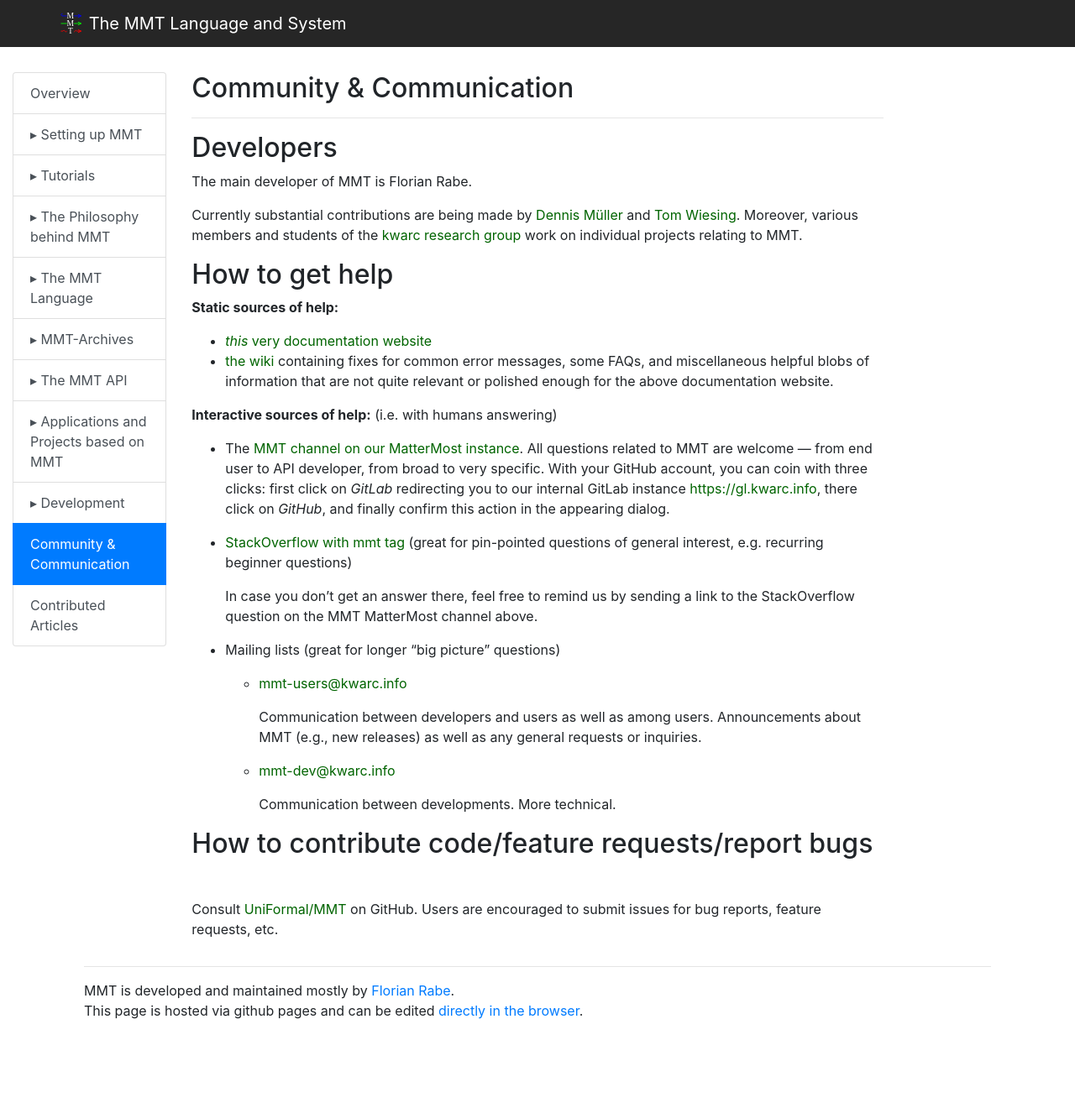
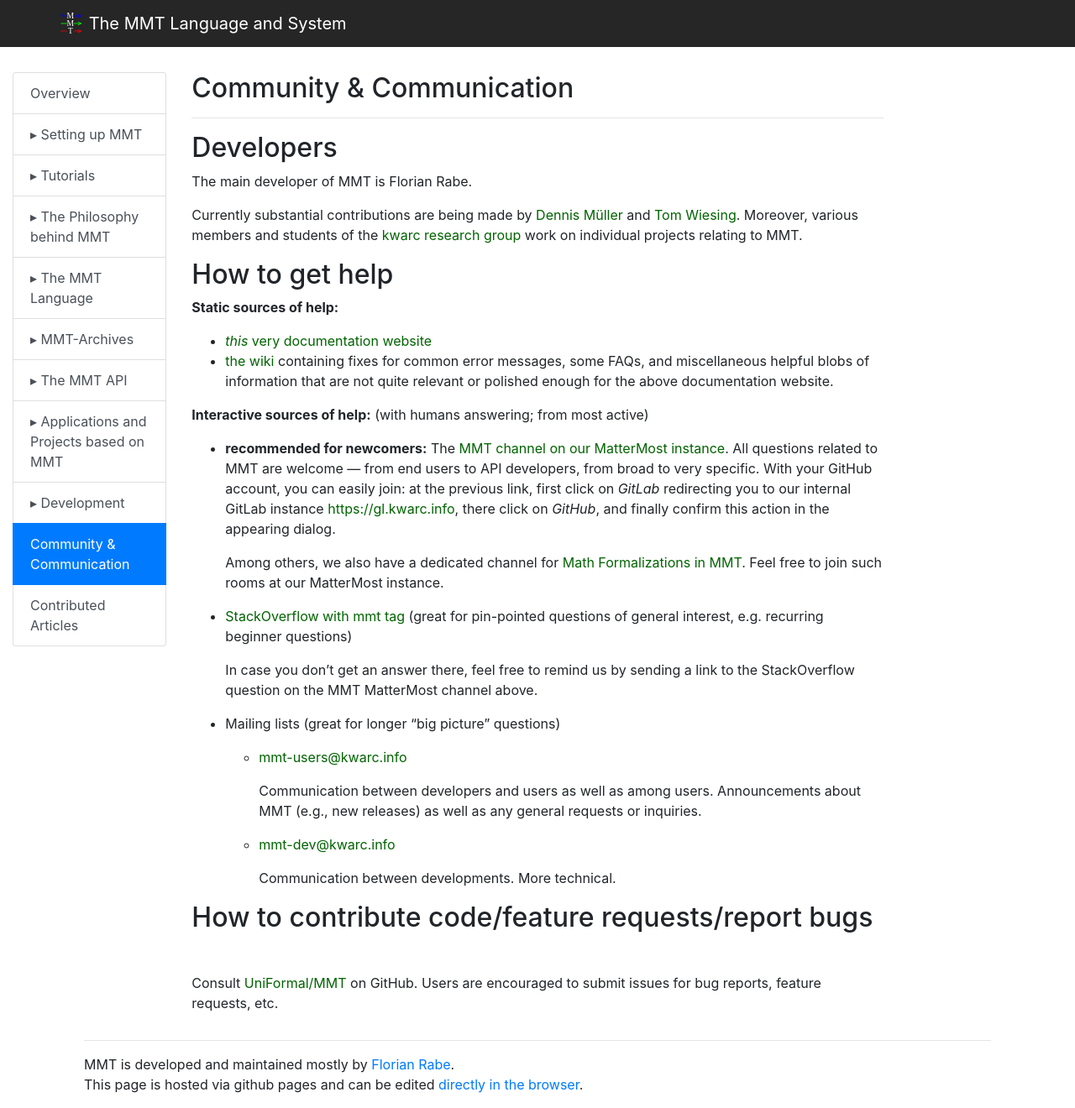
Before and after one commit to UniFormal/uniformal.github.io, a Jekyll site: the page built from doc/community/index.md, in a window 1280 px wide. Shown: the whole page at 84% size. Built offline with Jekyll 4.4.1, drawn with Linux system fonts in a browser that asks for light colours; before the commit the page ends 1232 px from its top, so only the background shows below that.

Commit message:
Update index.md

```diff
--- a/doc/community/index.md
+++ b/doc/community/index.md
@@ -16,9 +16,11 @@
 - [*this* very documentation website](https://uniformal.github.io/)
 - [the wiki](https://github.com/UniFormal/uniformal.github.io/wiki) containing fixes for common error messages, some FAQs, and miscellaneous helpful blobs of information that are not quite relevant or polished enough for the above documentation website.
 
-**Interactive sources of help:** (i.e. with humans answering)
+**Interactive sources of help:** (with humans answering; from most active)
 
-- The [MMT channel on our MatterMost instance](https://mattermost.kwarc.info/kwarc/channels/mmt). All questions related to MMT are welcome &mdash; from end user to API developer, from broad to very specific. With your GitHub account, you can coin with three clicks: first click on *GitLab* redirecting you to our internal GitLab instance <https://gl.kwarc.info>, there click on *GitHub*, and finally confirm this action in the appearing dialog.
+- **recommended for newcomers:** The [MMT channel on our MatterMost instance](https://mattermost.kwarc.info/kwarc/channels/mmt). All questions related to MMT are welcome &mdash; from end users to API developers, from broad to very specific. With your GitHub account, you can easily join: at the previous link, first click on *GitLab* redirecting you to our internal GitLab instance <https://gl.kwarc.info>, there click on *GitHub*, and finally confirm this action in the appearing dialog.
+
+  Among others, we also have a dedicated channel for [Math Formalizations in MMT](https://mattermost.kwarc.info/kwarc/channels/math-formalization-in-mmt). Feel free to join such rooms at our MatterMost instance.
 
 - [StackOverflow with mmt tag](https://stackoverflow.com/questions/tagged/mmt) (great for pin-pointed questions of general interest, e.g. recurring beginner questions)
 
```
